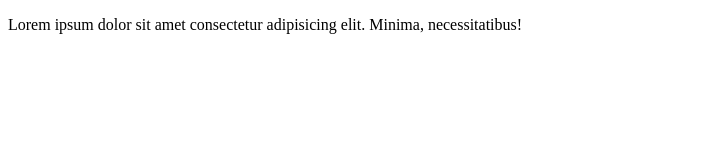
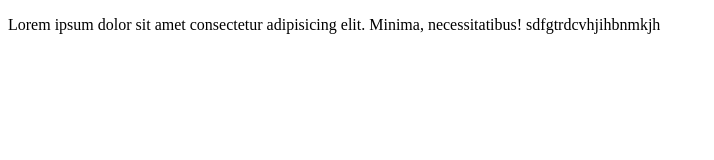
Before and after one commit to AndresHeBa/TareaGit, a plain HTML site: page index.html in a window 1280 px wide. Shown: the whole page, without its empty margins (0-714 px from the left). Drawn offline with Linux system fonts and the light colour scheme.

Commit message:
cambio local

```diff
--- a/index.html
+++ b/index.html
@@ -6,6 +6,8 @@
     <title>Document</title>
 </head>
 <body>
-    <p>Lorem ipsum dolor sit amet consectetur adipisicing elit. Minima, necessitatibus!</p>
+    <p>Lorem ipsum dolor sit amet consectetur adipisicing elit. Minima, necessitatibus!
+        sdfgtrdcvhjihbnmkjh
+    </p>
 </body>
 </html>
```
